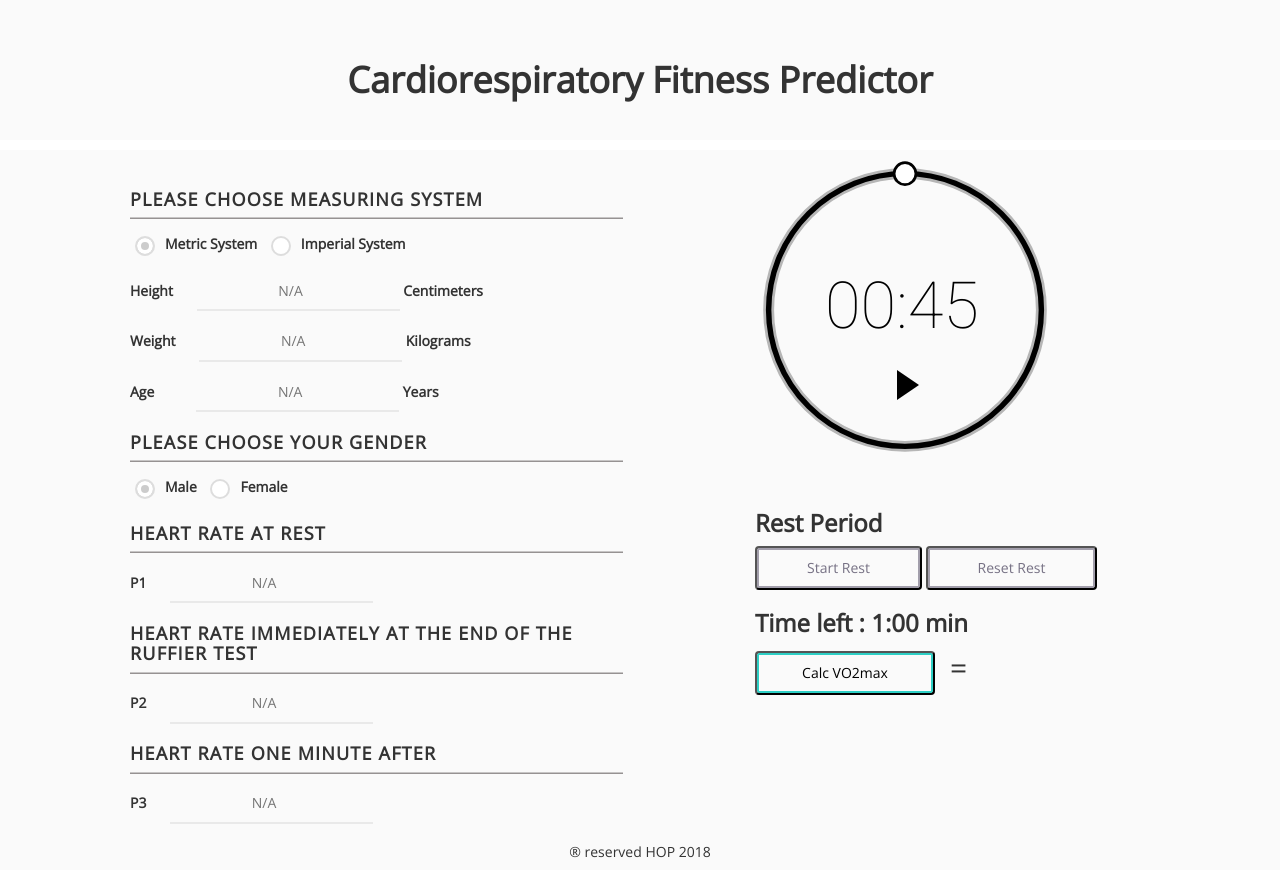
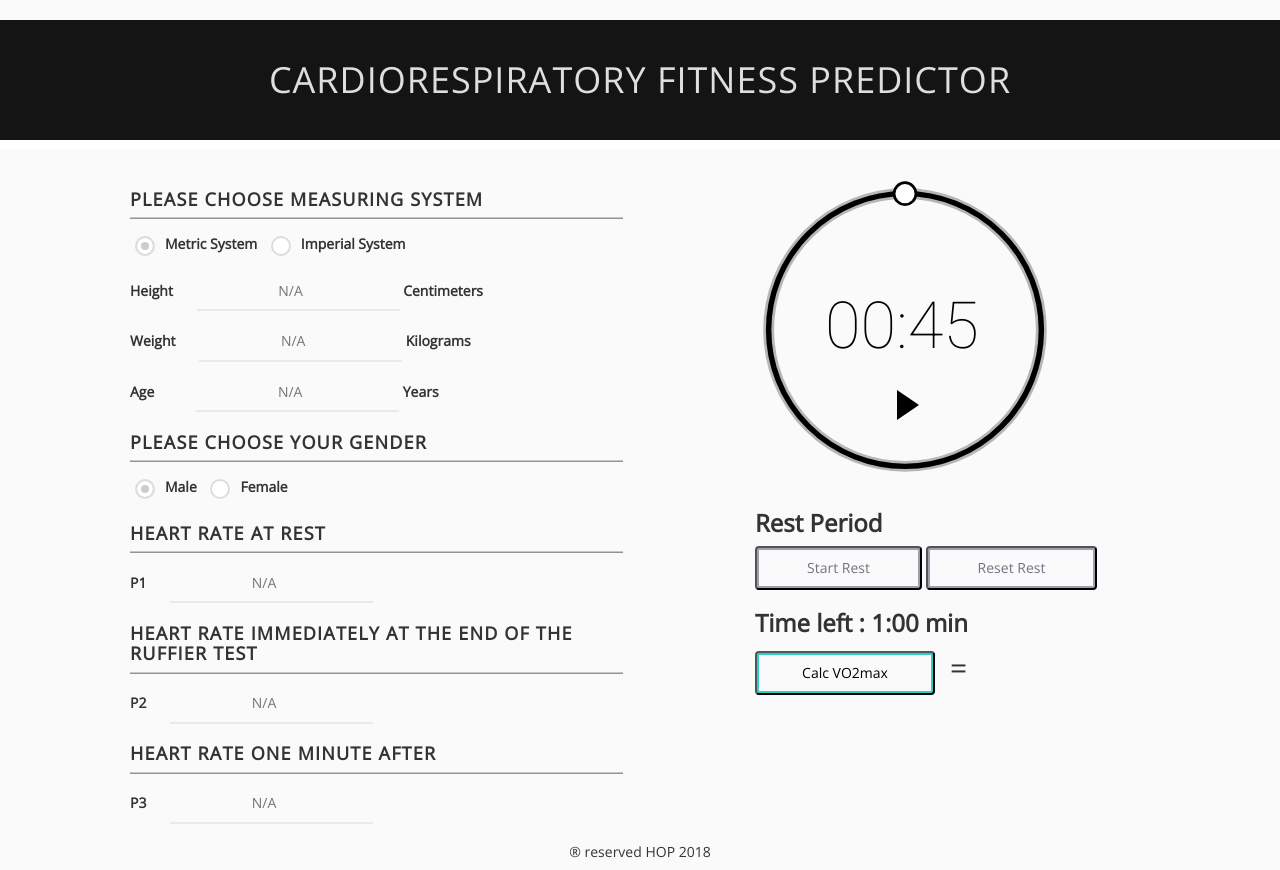
Before and after one commit to ufbmi/Vo2Calculator, a plain HTML site: page index.html in a window 1280 px wide. Drawn offline with nearby package versions, Linux system fonts and the light colour scheme.

Commit message:
Changed the title UI, added animations.

```diff
--- a/css/main.css
+++ b/css/main.css
@@ -18,19 +18,49 @@ html {
     background-color: none;
 }
 
-h1{
-    padding-top: 40px;
-    padding-bottom: 40px;
-    background-color: inherit;
-}
-
 * {
     font-family: 'Open Sans','Roboto';
     background-color: #fafafa;
 }
 
+#til{
+  text-align: center;
+  font-family: 'Open Sans','Roboto';
+    color:#dedede;
+    padding-top: 40px;
+    padding-bottom: 40px;
+    background-color: #141414;
+}
+
+h1 {
+  color: #fff;
+  text-transform: uppercase;
+  text-decoration: none;
+  letter-spacing: 1px;
+  padding: 15px 20px;
+  position: relative;
+}
+
+h1:after {
+  background: none repeat scroll 0 0 transparent;
+  bottom: 0px;
+  content: "";
+  display: block;
+  height: 3px;
+  left: 50%;
+  position: absolute;
+  background: #fff;
+  transition: width 0.3s ease 0s, left 0.3s ease 0s;
+  width: 0;
+}
+
+h1:hover:after {
+  width: 100%;
+  left: 0;
+}
+
 button:hover {
-    cursor:pointer;
+  cursor:pointer;
 }
 
 .selectors {
@@ -248,7 +278,7 @@ button[data-setter]:hover {
 }
 .timerContainer {
     position: relative;
-    top: 10px;
+    top: 30px;
     width: 300px;
     margin-right: 250px;
 }
--- a/index.html
+++ b/index.html
@@ -22,10 +22,7 @@
             <p class="browserupgrade">You are using an <strong>outdated</strong> browser. Please <a href="https://browsehappy.com/">upgrade your browser</a> to improve your experience and security.</p>
         <![endif]-->
 
-        <!-- Add your site or application content here -->
-        <center>
-            <h1><b>Cardiorespiratory Fitness Predictor</b></h1>
-        </center>
+        <h1 id = "til">Cardiorespiratory Fitness Predictor</h1>
         <div class="container-fluid">
             <div class="row content">
                 <div class="col-sm-6 form-wrapper">
```
